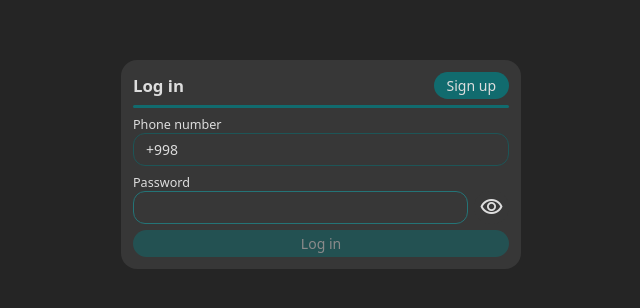
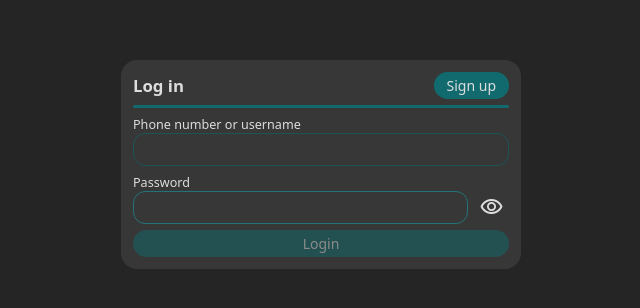
Before and after one commit to akbarjorayev/games, a React (Create React App) app: page /account/login in a window 1280 px wide. Shown: the part 236-544 px from the top of the page, without its empty margins (319-959 px from the left). Built offline with nearby package versions, Linux system fonts and the light colour scheme.

Commit message:
new Login page

```diff
--- a/src/pages/Account/Login/Login.jsx
+++ b/src/pages/Account/Login/Login.jsx
@@ -1,4 +1,5 @@
-import { useRef, useState } from 'react'
+import { useEffect, useRef, useState } from 'react'
+import { ToastContainer, toast } from 'react-toastify'
 
 import Button from '../../../components/Button/Button'
 import Input from '../../../components/Input/Input'
@@ -9,26 +10,90 @@ import {
   isValidUzbekMobileNumber,
 } from '../utils/phoneNumber'
 import { goToHref } from '../../../js/utils/href'
+import { loginAccount } from '../../../modules/account.module'
+import { toastData } from '../../../components/utils/toast'
 
 import '../Account.css'
 import '../../../components/Input/Input.css'
 
+const LOGINBTNTEXTS = {
+  login: 'Login',
+  logging: 'Logging in',
+}
+
 export default function Login() {
-  const phoneNumberInput = useRef()
+  const phoneOrUsernameInput = useRef()
   const [inputsData, setInputsData] = useState({
     password: '',
-    phone: '+998 ',
+    phoneOrUsername: '',
   })
+  const [disabled, setDisabled] = useState(true)
+  const [loginBtnText, setLoginBtnText] = useState(LOGINBTNTEXTS.login)
+
+  useEffect(() => {
+    const numberStatus = willbeNumber(inputsData.phoneOrUsername)
+      ? inputsData.phoneOrUsername.length > 4 &&
+        isValidUzbekMobileNumber(inputsData.phoneOrUsername)
+      : true
+
+    setDisabled(
+      !(inputsData.password && inputsData.phoneOrUsername && numberStatus)
+    )
+  }, [inputsData.password, inputsData.phoneOrUsername])
 
   async function handleLogin(e) {
     e.preventDefault()
-    inputsData.phone = getCorrectPhoneNumber(inputsData.phone, true)
+    setLoginBtnText(LOGINBTNTEXTS.logging)
 
-    console.log(inputsData)
+    const phoneOrUsername = willbeNumber(inputsData.phoneOrUsername)
+      ? 'phoneNumber'
+      : 'username'
+
+    const phoneOrUsernameValue =
+      phoneOrUsername === 'phoneNumber'
+        ? getCorrectPhoneNumber(inputsData.phoneOrUsername, true)
+        : inputsData.phoneOrUsername
+
+    const loggedIn = await loginAccount(
+      phoneOrUsernameValue,
+      inputsData.password,
+      phoneOrUsername
+    )
+
+    if (!loggedIn.ok) {
+      toast.error(loggedIn.message)
+      setLoginBtnText(LOGINBTNTEXTS.login)
+      return
+    }
+
+    toast.success(loggedIn.message)
+    setLoginBtnText(LOGINBTNTEXTS.login)
+  }
+
+  function changePhoneOrUsername(e) {
+    const { value } = e.target
+
+    if (willbeNumber(value)) {
+      setInputsData({
+        ...inputsData,
+        phoneOrUsername: getPhoneNumber(value),
+      })
+    } else {
+      setInputsData({
+        ...inputsData,
+        phoneOrUsername: value,
+      })
+    }
   }
 
   return (
     <>
+      <ToastContainer
+        position={toastData.position}
+        autoClose={toastData.autoClose}
+        theme={toastData.theme}
+        draggable
+      />
       <div className="h_100 d_f_ce">
         <div className="con_bg_df account_con list_y">
           <div className="list_x d_f_ai_ce d_f_jc_sb">
@@ -41,21 +106,20 @@ export default function Login() {
             </Button>
           </div>
           <div className="line_x line_color"></div>
-          <form className="list_y" onSubmit={handleLogin}>
+          <form
+            className="list_y"
+            onSubmit={handleLogin}
+            disabled={loginBtnText === LOGINBTNTEXTS.logging}
+          >
             <div className="input_area">
-              <label htmlFor="phoneNumber">Phone number</label>
+              <label htmlFor="phoneNumber">Phone number or username</label>
               <input
-                ref={phoneNumberInput}
-                type="tel"
+                ref={phoneOrUsernameInput}
+                type="text"
                 id="phoneNumber"
-                value={inputsData.phone}
-                onChange={(e) =>
-                  setInputsData({
-                    ...inputsData,
-                    phone: getPhoneNumber(e.target.value),
-                  })
-                }
-                maxLength="17"
+                value={inputsData.phoneOrUsername}
+                onChange={changePhoneOrUsername}
+                maxLength="20"
                 autoFocus
               />
             </div>
@@ -69,17 +133,8 @@ export default function Login() {
                 })
               }
             />
-            <Button
-              type="submit"
-              className="btn_cl"
-              disabled={
-                !(
-                  inputsData.password &&
-                  isValidUzbekMobileNumber(inputsData.phone)
-                )
-              }
-            >
-              Log in
+            <Button type="submit" className="btn_cl" disabled={disabled}>
+              {loginBtnText}
             </Button>
           </form>
         </div>
@@ -87,3 +142,10 @@ export default function Login() {
     </>
   )
 }
+
+function willbeNumber(string) {
+  if (string === '+') return true
+  return /^\d+$/.test(
+    string.replaceAll('+', '').replaceAll('-', '').replaceAll(' ', '')
+  )
+}
```
